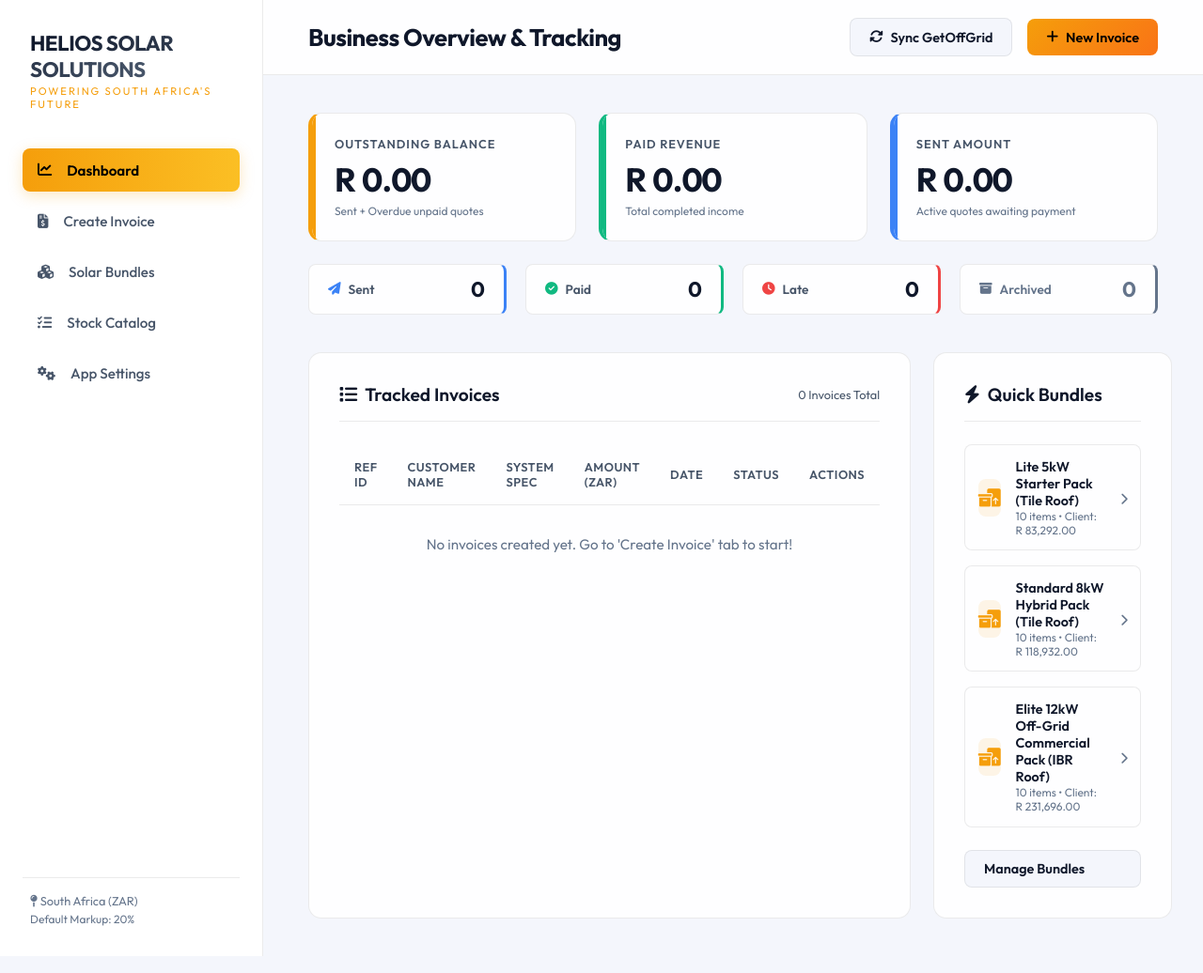
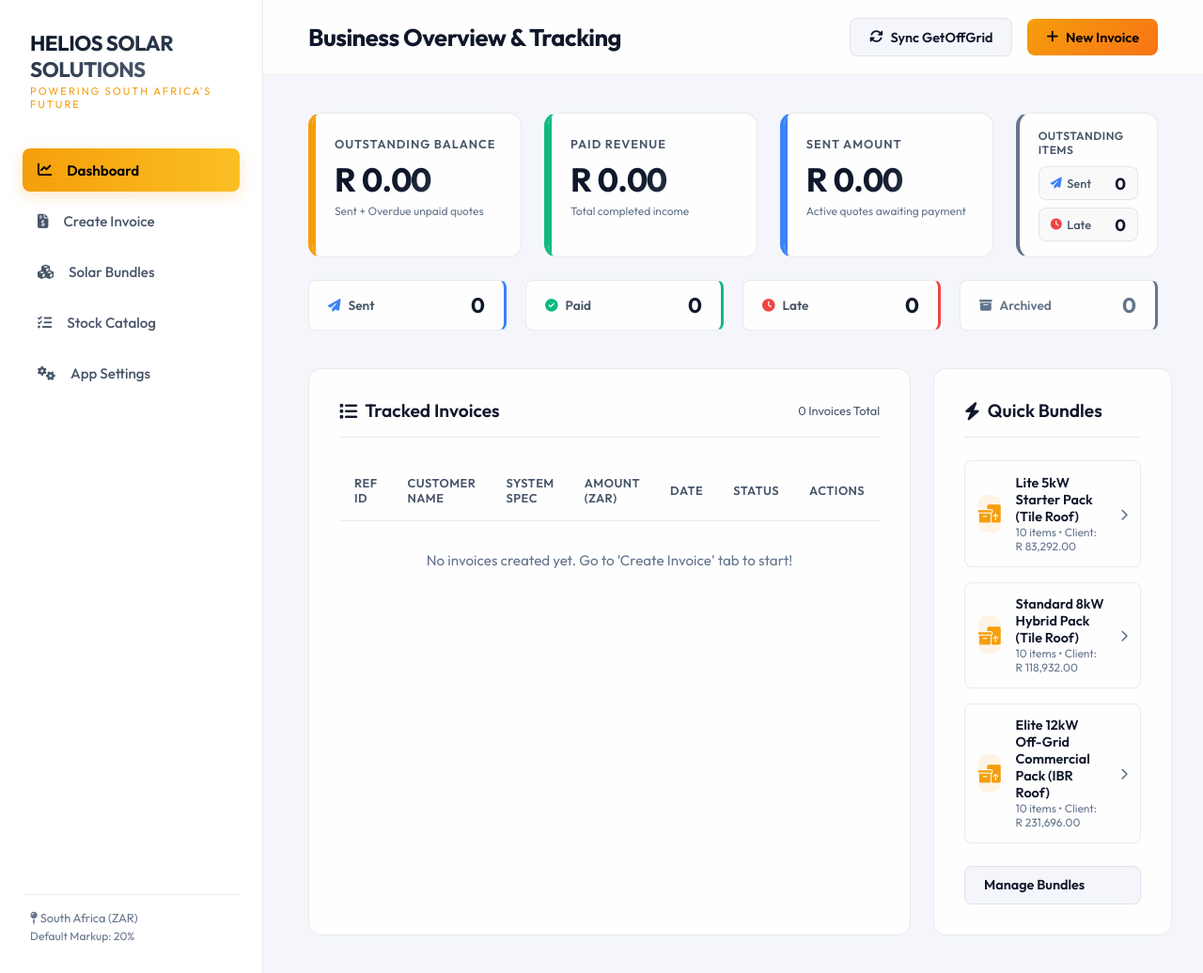
Before and after one commit to saecurrry/solar-invoice, a website with bundled scripts: page public/index.html in a window 1280 px wide. Shown: the whole page at 94% size. Built offline with nearby package versions, Linux system fonts and the light colour scheme; files whose address does not match are found by name.

Commit message:
feat: add stacked outstanding items count card on the end of the financial balance cards row

```diff
--- a/public/app.js
+++ b/public/app.js
@@ -503,6 +503,12 @@ function renderDashboard() {
   document.getElementById('stat-outstanding').innerText = formatZAR(totalOutstanding);
   document.getElementById('stat-paid').innerText = formatZAR(totalPaid);
   document.getElementById('stat-sent-amount').innerText = formatZAR(totalSent);
+
+  // Update Stacked Outstanding Counts column at the end of the financial row
+  const outSentEl = document.getElementById('count-outstanding-sent');
+  const outLateEl = document.getElementById('count-outstanding-late');
+  if (outSentEl) outSentEl.innerText = sentCount;
+  if (outLateEl) outLateEl.innerText = lateCount;
 
   // Update Status count cards (on the right side of small card layouts)
   document.getElementById('count-sent').innerText = sentCount;
--- a/public/index.html
+++ b/public/index.html
@@ -88,8 +88,8 @@
         <!-- DASHBOARD VIEW -->
         <main id="view-dashboard" class="content-container view-section active">
           <!-- Stats Grid -->
-          <!-- Financial Stats Grid -->
-          <section class="financial-grid" style="display: grid; grid-template-columns: repeat(3, 1fr); gap: 1.5rem; margin-bottom: 1.5rem;">
+          <!-- Financial Stats Grid with Stacked counts column on the far right -->
+          <section class="financial-grid" style="display: grid; grid-template-columns: 3fr 3fr 3fr 2fr; gap: 1.5rem; margin-bottom: 1.5rem;">
             <div class="stat-card outstanding" style="border-left: 4px solid var(--accent);">
               <div class="stat-label" style="font-size: 0.8rem; color: var(--text-secondary); text-transform: uppercase; letter-spacing: 1px; font-weight: 600;">Outstanding Balance</div>
               <div class="stat-value currency" id="stat-outstanding" style="font-size: 2.2rem; font-weight: 700; color: var(--text-primary); margin-top: 0.5rem;">R 0.00</div>
@@ -104,6 +104,17 @@
               <div class="stat-label" style="font-size: 0.8rem; color: var(--text-secondary); text-transform: uppercase; letter-spacing: 1px; font-weight: 600;">Sent Amount</div>
               <div class="stat-value currency" id="stat-sent-amount" style="font-size: 2.2rem; font-weight: 700; color: var(--text-primary); margin-top: 0.5rem;">R 0.00</div>
               <div class="stat-desc" style="font-size: 0.75rem; color: var(--text-muted); margin-top: 0.25rem;">Active quotes awaiting payment</div>
+            </div>
+            <div class="stat-card outstanding-counts" style="border-left: 4px solid #64748b; display: flex; flex-direction: column; justify-content: center; gap: 0.5rem; padding: 1rem 1.25rem;">
+              <div style="font-size: 0.75rem; color: var(--text-secondary); text-transform: uppercase; letter-spacing: 0.5px; font-weight: 600; margin-bottom: 2px;">Outstanding Items</div>
+              <div style="display: flex; justify-content: space-between; align-items: center; background: rgba(0,0,0,0.02); padding: 0.35rem 0.75rem; border-radius: var(--radius-sm); border: 1px solid var(--border-color);">
+                <span style="font-size: 0.8rem; font-weight: 500; color: var(--text-secondary); display: flex; align-items: center; gap: 0.35rem;"><i class="fa-solid fa-paper-plane" style="color: #3b82f6; font-size: 0.75rem;"></i> Sent</span>
+                <strong id="count-outstanding-sent" style="font-size: 1.1rem; color: var(--text-primary);">0</strong>
+              </div>
+              <div style="display: flex; justify-content: space-between; align-items: center; background: rgba(0,0,0,0.02); padding: 0.35rem 0.75rem; border-radius: var(--radius-sm); border: 1px solid var(--border-color);">
+                <span style="font-size: 0.8rem; font-weight: 500; color: var(--text-secondary); display: flex; align-items: center; gap: 0.35rem;"><i class="fa-solid fa-clock" style="color: var(--danger); font-size: 0.75rem;"></i> Late</span>
+                <strong id="count-outstanding-late" style="font-size: 1.1rem; color: var(--text-primary);">0</strong>
+              </div>
             </div>
           </section>
 
```
